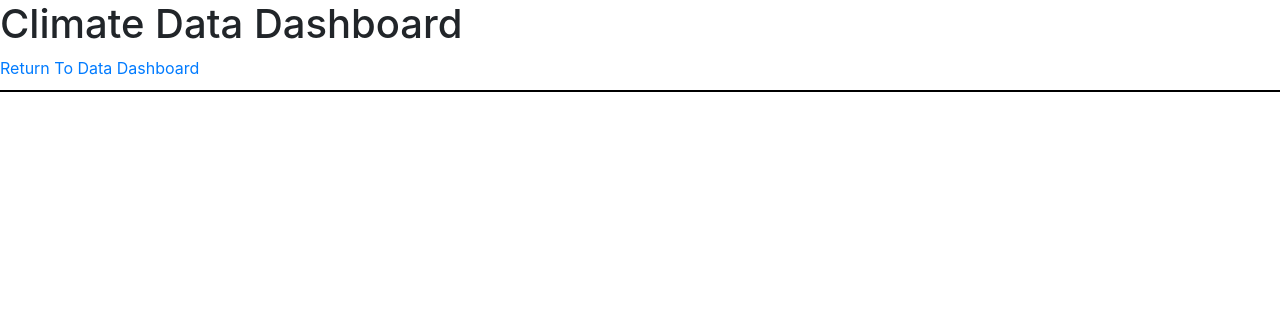
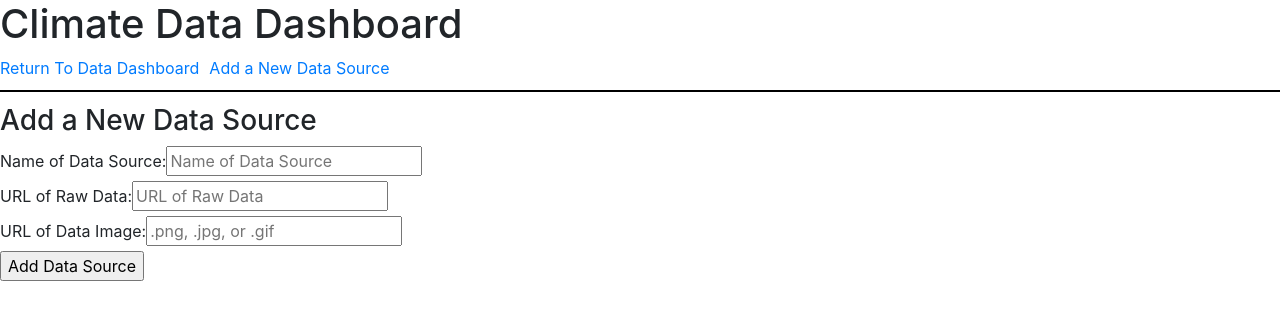
Before and after one commit to jessesbyers/climate-data-dashboard-frontend, a React (Create React App) app: page /charts/new in a window 1280 px wide. Shown: the top 320 px of the page. Built offline with nearby package versions, Linux system fonts and the light colour scheme.

Commit message:
completed adding new data sources

```diff
--- a/src/actions/addDataSource.js
+++ b/src/actions/addDataSource.js
@@ -1,33 +1,28 @@
 export const addDataSource = (dataSource) => {
 
-    // return dispatch => {
-    //     dispatch({ type: 'START_ADDING_ADDNOTICE_REQUEST' })
+    return dispatch => {
+        dispatch({ type: 'START_ADDING_DATA_SOURCE_REQUEST' })
 
-    //     let configObj = {
-    //         method: "POST",
-    //         headers: {
-    //             "Content-Type": "application/json",
-    //             "Accept": "application/json"
-    //         },
-    //         body: JSON.stringify(notice)
-    //     };
+        let configObj = {
+            method: "POST",
+            headers: {
+                "Content-Type": "application/json",
+                "Accept": "application/json"
+            },
+            body: JSON.stringify(dataSource)
+        };
 
-    //     fetch(`http://localhost:3000/charts/${notice.chart_id}/notices`, configObj)
-    //     .then(function(response) {
-    //         return response.json()
-    //     })
-    //     .then(notice => {
-    //         let mutatedNotice = {
-    //             id: parseInt(notice.id),
-    //             content: notice.content,
-    //             votes: notice.votes,
-    //             chart_id: notice.chart_id
-    //         }
-    //         dispatch({ type: 'ADD_NOTICE', mutatedNotice })})
+        fetch(`http://localhost:3000/charts`, configObj)
+        .then(function(response) {
+            return response.json()
+        })
+        .then(data => {
+        console.log(data)
+            dispatch({ type: 'ADD_DATA_SOURCE', data })})
 
-    //     .catch(function(error) {
-    //         alert("ERROR! Please Try Again");
-    //         console.log(error.message);
-    //     });
-    // }
+        .catch(function(error) {
+            alert("ERROR! Please Try Again");
+            console.log(error.message);
+        });
+    }
 }
--- a/src/components/DataSourceInput.js
+++ b/src/components/DataSourceInput.js
@@ -1,12 +1,15 @@
 import React, { Component } from 'react';
 import { addDataSource} from '../actions/addDataSource'
 import { connect } from 'react-redux'
+import Chart from '../components/Chart'
+
 
 class DataSourceInput extends Component {
     state = {
         name: "",
         data_url: "",
-        screenshot_url: ""
+        screenshot_url: "",
+        visible: false
     }
 
     handleChange = (event) => {
@@ -17,27 +20,60 @@ class DataSourceInput extends Component {
 
     handleSubmit = (event) => {
         event.preventDefault()
-        this.props.addDataSource(this.state)
+        this.setState({ visible: true})
+    }
+
+    handleSave = () => {
+        this.props.addDataSource({name: this.state.name, data_url: this.state.data_url, screenshot_url: this.state.screenshot_url})
         this.setState({
             name: "",
             data_url: "",
-            screenshot_url: ""
+            screenshot_url: "",
+            visible: false
         })
 
     }
 
+
+
+    handleClick = () => {
+        this.setState({ visible: true})
+    }
+
     render() {
         console.log(this)
+
+        if (this.state.visible === false) {
             return (
                 <div>
+                    <h3>Add a New Data Source</h3>
                     <form onSubmit={event => this.handleSubmit(event)}>
-                    <input type="text" name="name" value={this.state.name} onChange={event => this.handleChange(event)} placeholder="Name of Data Source"/>
-                    <input type="text" name="data_url" value={this.state.data_url} onChange={event => this.handleChange(event)} placeholder="URL of Raw Data"/>
-                    <input type="text" name="screenshot_url" value={this.state.screenshot_url} onChange={event => this.handleChange(event)} placeholder="URL of Data Image (.png, .jpg, or .gif)"/>
+                        <label>Name of Data Source: </label>
+                        <input type="text" name="name" value={this.state.name} onChange={event => this.handleChange(event)} placeholder="Name of Data Source"/><br/>
+
+                        <label>URL of Raw Data: </label>
+                        <input type="text" name="data_url" value={this.state.data_url} onChange={event => this.handleChange(event)} placeholder="URL of Raw Data"/><br/>
+
+                        <label>URL of Data Image: </label>
+                        <input type="text" name="screenshot_url" value={this.state.screenshot_url} onChange={event => this.handleChange(event)} placeholder=".png, .jpg, or .gif"/><br/>
+
                         <input type="submit" value="Add Data Source" />
+
+
                     </form>
+
                 </div>
             )
+        }
+        else {
+            return (
+                <div>
+                    <h3>Confirm your New Data Source</h3>
+                    <Chart url={this.state.screenshot_url}/>
+                    <input type="submit" value="Save Data Source to Database" onClick={this.handleSave}/>
+                </div>
+            )
+        }
     }
 
 }
--- a/src/components/NavBar.js
+++ b/src/components/NavBar.js
@@ -13,6 +13,14 @@ const NavBar = () => {
         Return To Data Dashboard
       </NavLink>
 
+
+      <NavLink
+        style={{ marginRight: '10px' }}
+        to="/charts/new"
+      >
+        Add a New Data Source
+      </NavLink>
+
     </div>
   );
 }
--- a/src/containers/App.js
+++ b/src/containers/App.js
@@ -5,6 +5,8 @@ import NavBar from '../components/NavBar';
 import Home from '../containers/Home'
 import New from '../containers/New'
 import Show from '../containers/Show'
+import DataSourceInput from '../components/DataSourceInput';
+
 
 
 class App extends Component {
@@ -16,6 +18,7 @@ class App extends Component {
       <div>
         <NavBar />
         <Route exact path="/" component={Home} />
+        <Route path={`/charts/new`} component={DataSourceInput} />
         <Route path={`/charts/:id/interact`} component={New} />
         <Route path={`/charts/:id/reflections`} component={Show} />
       </div>
--- a/src/containers/Home.js
+++ b/src/containers/Home.js
@@ -2,7 +2,6 @@ import React, { Component } from 'react';
 import Chart from '../components/Chart'
 import InteractButton from '../components/InteractButton'
 import DropdownInput from '../components/DropdownInput'
-import DataSourceInput from '../components/DataSourceInput'
 
 import { fetchChartData, fetchNotices, fetchWonders } from '../actions/fetchChartData'
 import { deleteChart } from '../actions/deleteChart'
@@ -31,23 +30,11 @@ class Home extends Component {
         this.props.deleteChart(id)
     }
 
-    // renderDataSourceInput = () => {
-    //     console.log("inside render data source input")
-    //     console.log(this)
-    //     return (
-
-    //     )
-    // }
-
     render() {
         console.log(this)
         return (
             <div>
                 <DropdownInput handleDropdownChange={this.handleDropdownChange} handleDropdownSubmit={this.handleDropdownSubmit}/>
-                {/* <button onClick={this.renderDataSourceInput}>Add a New Data Source</button> */}
-                <DataSourceInput/>
-
-
 
                 {this.props.state.charts.map((chart, index) => {
                     return (
--- a/src/reducers/chartsReducer.js
+++ b/src/reducers/chartsReducer.js
@@ -11,6 +11,12 @@ export default function chartsReducer(state = [], action) {
         case 'DELETE_CHART':
             return [state.filter(chart => chart.id !== action.id)]
 
+        case 'START_ADDING_DATA_SOURCE_REQUEST':
+            return state
+
+        case 'ADDING_DATA_SOURCE':
+            return state
+
         default:
             return state
     }
```
Lines whose indentation alone changed are shown as unchanged.
